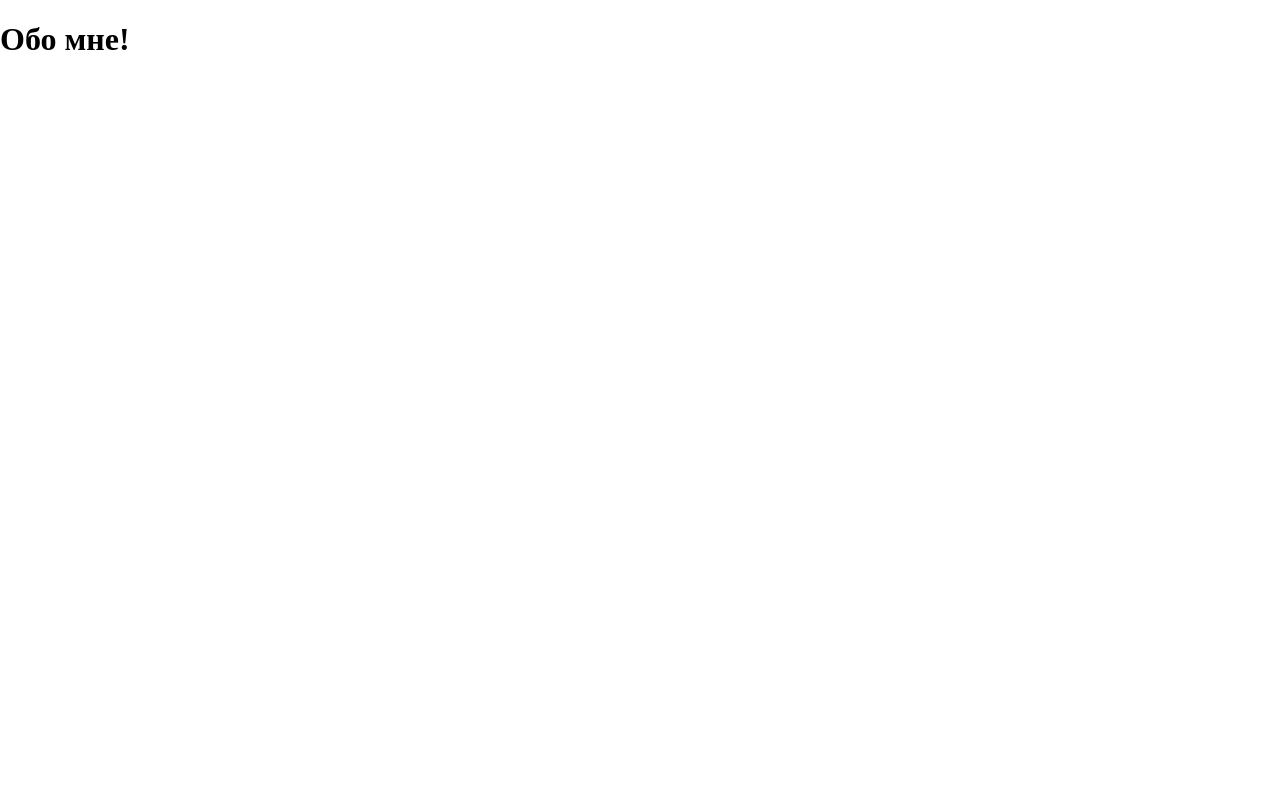
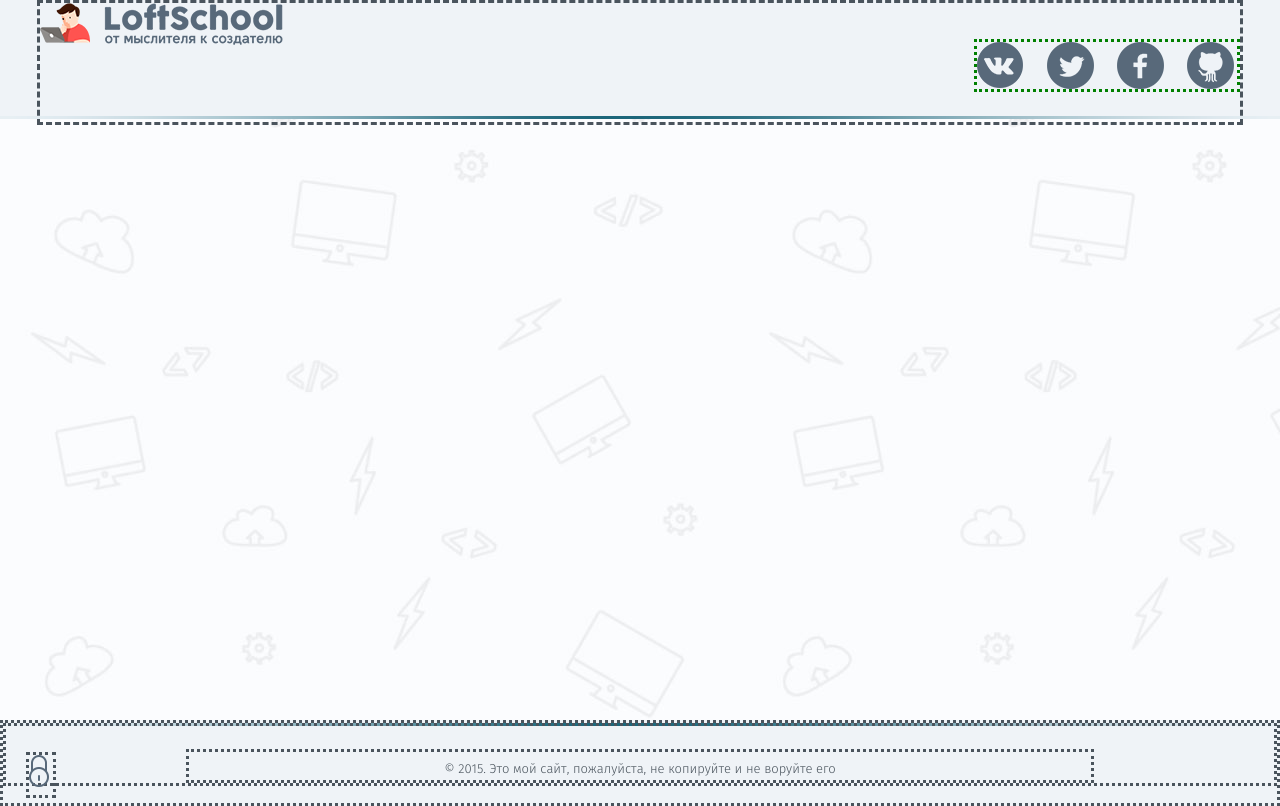
Before and after one commit to itkatun/dz-port, a website: page app/index.html in a window 1280 px wide. Drawn offline with nearby package versions, Linux system fonts and the light colour scheme.

Commit message:
Верстка

```diff
--- a/app/css/main.css
+++ b/app/css/main.css
@@ -1,3 +1,145 @@
 html {
 	height: 100%;
 }
+body {
+	height: 100%;
+	background: url(../img/bg.jpg) repeat;
+	font: normal 1em '../fonts/firasans-light.ttf';
+	color: #4a545d;
+}
+
+/*Прибить подвал к низу*/
+.Wrapper {
+	position: relative;
+	min-height: 100%;
+	min-width: 970px; /*обязательно указать миинмальную ширину примерно на 10 пикселей шире контейнера */
+	height: auto!important;
+}
+/*.Wrapper:after {
+	content: "";
+	height: 80px;
+	display: block;
+}
+*/
+.block-footer {
+	min-width: 970px;
+	height: 80px;
+	margin-top: -80px;
+	border: dotted;
+}
+/*Прибить подвал к низу - закончили*/
+/* Шапка */
+.container-head {
+	max-width: 1200px;
+	min-width: 960px;
+	height: 100%;
+	margin: 0 auto;
+	position: relative;
+	border: dashed;	/*демонтировать при  выпуске проекта*/
+	/*color: red;	/*демонтировать при  выпуске проекта*/
+	}
+.block-header {
+	height: 119px;
+	background: #eff3f7 url(../img/line-header.png) bottom center no-repeat;
+	position: relative;
+	margin-bottom: 39px;
+
+}
+.block-header .head-logo-link{
+	position: absolute;
+	top: 39px;
+	left: 0;
+}
+.block-header .head-logo-text{
+	position:absolute;
+	left:-9999px
+}
+.block-header .socialbut{
+	position: absolute;
+	right: 0;
+	top: 36px;
+}
+/* Шапка - конец */
+
+/* Блок социальных ссылок */
+.socialbut{
+	margin: 0;
+	padding: 0;
+	min-width: 260px;
+	border: dotted; /*Демонтаж*/
+	color: green;	/*Демонтаж*/
+}
+.socialbut .socialbut-item {
+  list-style: none;
+  display: inline-block;
+  height: 47px;
+  width: 47px;
+  margin-left: 19px;
+  /* Отступ у таких элементов всегда слева */
+}
+.socialbut .socialbut-item:first-child {
+  margin-left: 0;
+  /* А у первого элемента обнуляем отступ */
+}
+.socialbut .socialbut-link {
+	display: block;
+  height: 100%;
+  width: 100%;
+  text-indent: -9999px;
+  background: url(../img/socials.png) no-repeat;
+}
+.socialbut .socialbut-link.vk {background-position: -412px -10px; }
+.socialbut .socialbut-link.vk:hover {background-position: -478px -10px;}
+.socialbut .socialbut-link.tw {background-position: -278px -10px;}
+.socialbut .socialbut-link.tw:hover {background-position: -345px -10px;}
+.socialbut .socialbut-link.fb {background-position: -10px -10px;}
+.socialbut .socialbut-link.fb:hover {background-position: -77px -10px;}
+.socialbut .socialbut-link.gt {background-position: -144px -10px;}
+.socialbut .socialbut-link.gt:hover {background-position: -211px -10px;}
+
+/* Блок социальных ссылок - конец */
+/* Сайдбар */
+.sidebar {
+	width: 250px;
+	float: left;
+}
+/*Подвал*/
+.block-footer {
+	background: #eff3f7 url(../img/line-footer.png) top center no-repeat;
+	font-family: 'fira_sanslight';
+	color: #4a545d;
+
+}
+.block-footer .container {
+	position: relative;
+	padding-top: 23px;
+	border: dotted;
+}
+.block-footer .copyright {
+	margin: 0 180px;
+	padding-top: 7px;
+	text-align: center;
+	font-size: 13px;
+	border: dotted;
+}
+/* Логин */
+.block-footer .login{
+	position: absolute;
+	top: 26px;
+	left: 20px;
+	border: dotted;
+}
+.login .login-inner {
+	display: block;
+	height: 40px;
+	font-family: 'fira_sansbook';
+	font-size: 16px;
+	line-height: 2.2;
+	color: #4a545d;
+	text-decoration: none;	/*Убрали подчеркиваине ссылки*/
+	background: url(../img/ic-login-down.png) no-repeat;
+	padding-left: 24px;
+	text-indent: -9999px; /*Убрали текст Войти*/
+}
+/* Логин- закончили */
+/* Подвал-закончили */
--- /dev/null
+++ b/app/fonts/proximanovacond-semibold.css
@@ -0,0 +1,8 @@
+@font-face {
+    font-family: 'ProximaNovaCondensedSemibold';
+    src: url('proximanovacond-semibold.eot');
+    src: url('proximanovacond-semibold.eot') format('embedded-opentype'),
+         url('proximanovacond-semibold.woff') format('woff'),
+         url('proximanovacond-semibold.ttf') format('truetype'),
+         url('proximanovacond-semibold.svg#ProximaNovaCondensedSemibold') format('svg');
+}
--- a/app/index.html
+++ b/app/index.html
@@ -10,8 +10,11 @@
     <meta name="keywords" content="портфолио, мой опыт работы">
     <meta name="author" content="Жильцов Виталий и команда Loftschool">
     <!-- favicon -->
-        <link rel="shortcut icon" href="/favicons.png" type="image/x-con">
-        <link rel="icon" href="/favicons.png" type="image/x-icon">
+        <link rel="shortcut icon" href="/favicon.ico" type="image/x-con">
+        <link rel="icon" href="/favicon.ico" type="image/x-icon">
+   <!-- FONTS -->
+   <link rel="stylesheet" href="fonts/fira.css">
+    <link rel="stylesheet" href="fonts/proximanovacond-semibold.css">
     <!-- CSS -->
     <link href="bower/normalize.css/normalize.css" rel="stylesheet">
     <link rel="stylesheet" href="css/main.css" >
@@ -23,7 +26,42 @@
 	<!--[if lt IE 8]>
      <p class="browsehappy">Ваш браузер <strong>устарел</strong>. Пожалуйста<a href="http://browsehappy.com/">обновите</a>, не мучайте его.Он старенький</p>
 <![endif]-->
-<h1>Обо мне!</h1>
+ <div class="Wrapper">
+        <div class="content">
+            <header class="block-header">
+                <div class="container-head">
+                	<a href="" class="head-logo">
+                    <img src="img/logo.png" alt="Logo" class="logo-img">
+                    <span class="head-logo-text">Сайт портфолио</span>
+                    </a>
+                    <ul class="socialbut">
+                        <li class="socialbut-item"><a href="http://vk.com/itkatun" target="blank" class="socialbut-link vk">VKontakte</a>
+                        </li>
+                        <li class="socialbut-item"><a href="http://twitter.com" target="blank" class="socialbut-link tw">Twitter</a></li>
+                        <li class="socialbut-item"><a href="http://fb.com" target="blank" class="socialbut-link fb">Facebook</a></li>
+                        </li>
+                        <li class="socialbut-item"><a href="http://github.com/itkatun/" target="blank" class="socialbut-link gt"> Github</a></li>
+                    </ul>
+                </div>
+            </header>
+            <div class="container">
+            	<!--Сайдбар-->
+            	<aside class="sidebar">
+
+            	</aside>
+            </div>
+        </div>
+    </div>
+
+   <!--подвал-->
+    <footer class="block-footer">
+        <div class="container">
+        	<div class="login">
+            <a href="/login.html" class="login-inner">Войти</a></div>
+            <div class="copyright">© 2015. Это мой сайт, пожалуйста, не копируйте и не воруйте его</div>
+        </div>
+    </footer>
+    <!--, подвал-->
 <!--JS-->
 	<script src="bower/jquery/dist/jquery.js"></script>
         <script src="js/main.js"></script>
```
Also changed, not shown: app/favicon.ico (renamed from app/favicon.png), app/img/fb-hover.png (added), app/img/gt-hover.png (added), app/img/socials.png (added), app/img/tw-hover.png (added), 1 other file.
